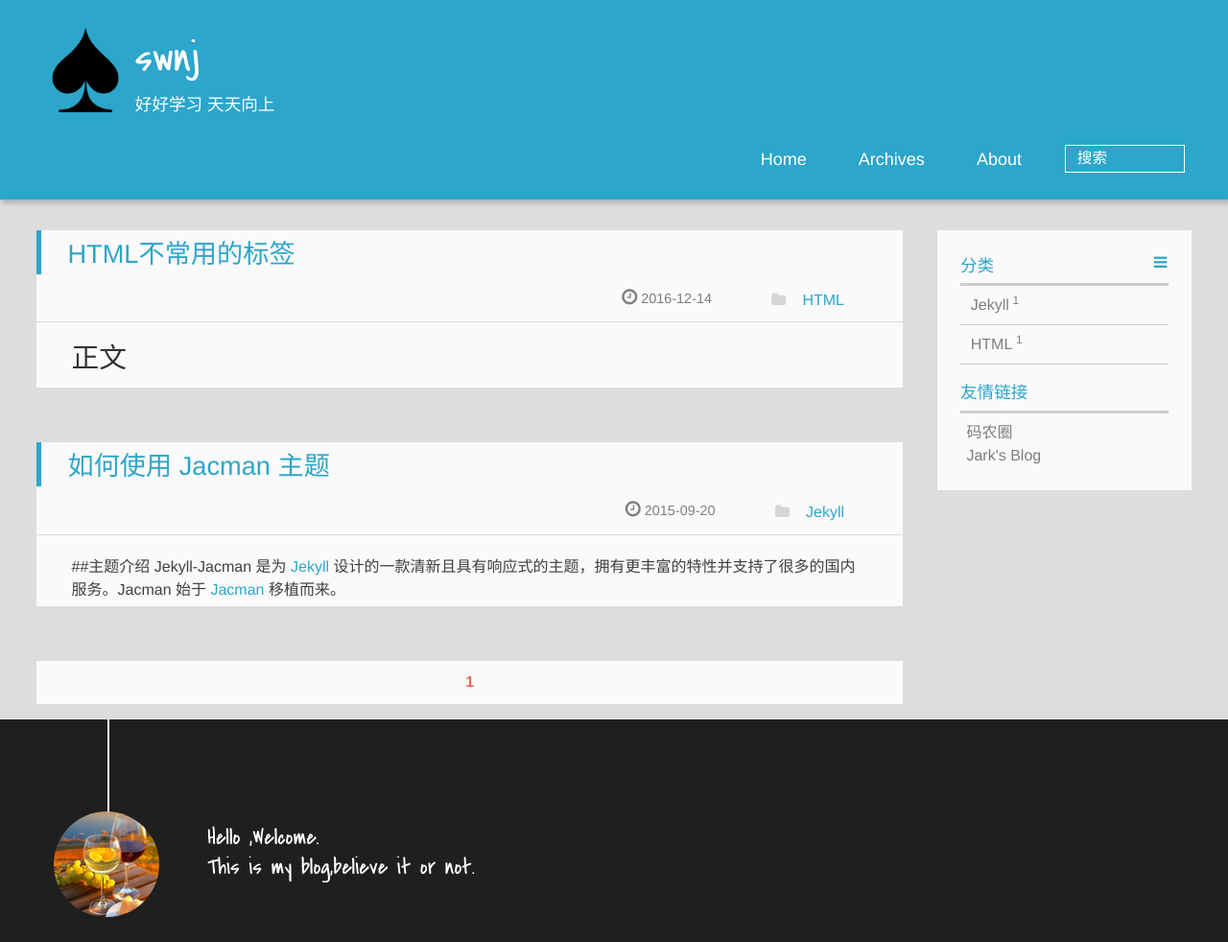
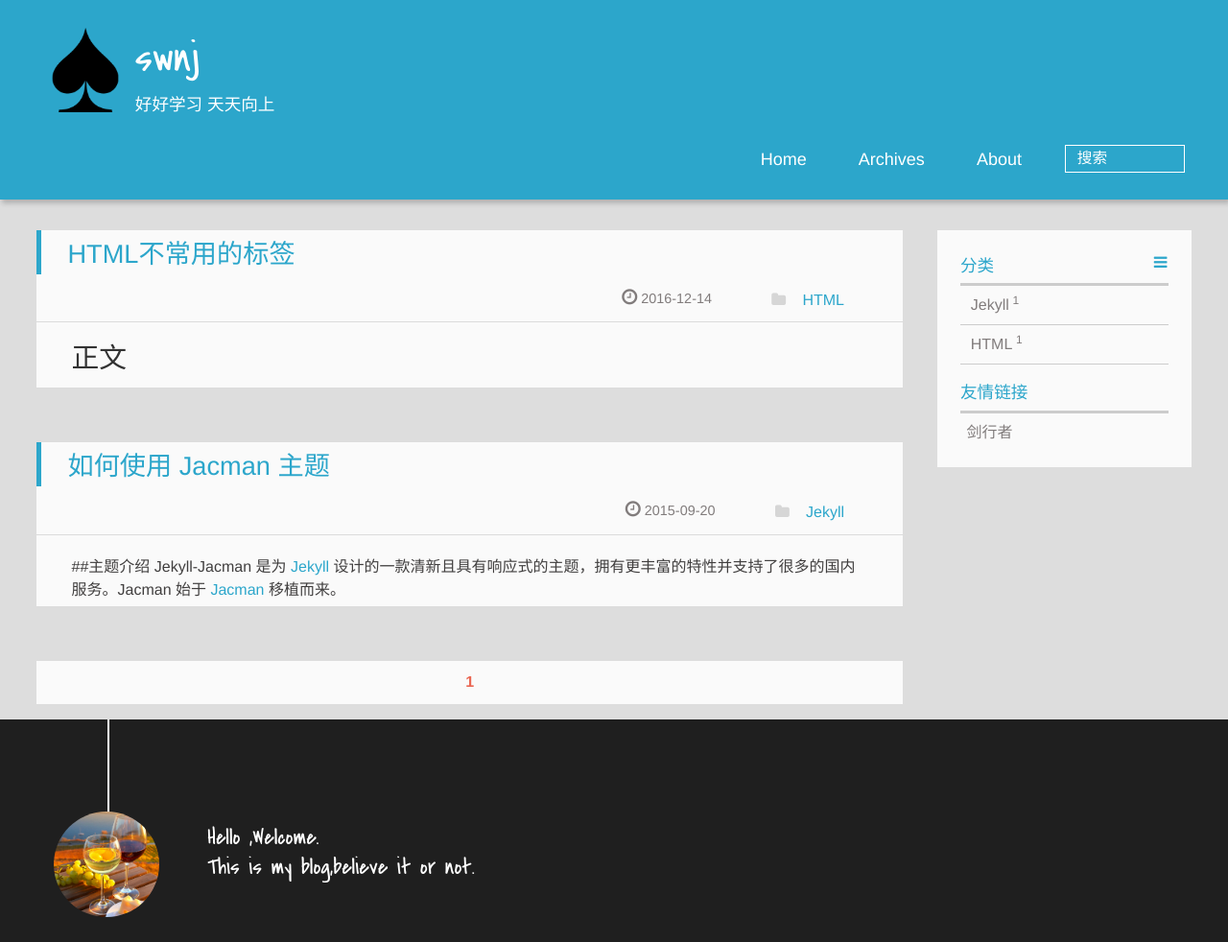
Before and after one commit to swnj/swnj.github.io, a Jekyll site: the page built from index.html, in a window 1280 px wide. Shown: the whole page at 96% size. Built offline with Jekyll 4.4.1, drawn with Linux system fonts in a browser that asks for light colours; the list of posts is cut into pages by our own code.

Commit message:
改样式

```diff
--- a/_config.yml
+++ b/_config.yml
@@ -112,8 +112,7 @@ toc:
 
 #### Links
 links:
-  码农圈: https://coderq.com
-  Jark's Blog: http://wuchong.me
+     剑行者: http://www.psvmc.cn
 
 #### Comment
 duoshuo_shortname:    ## e.g. wuchong   your duoshuo short name.
```
